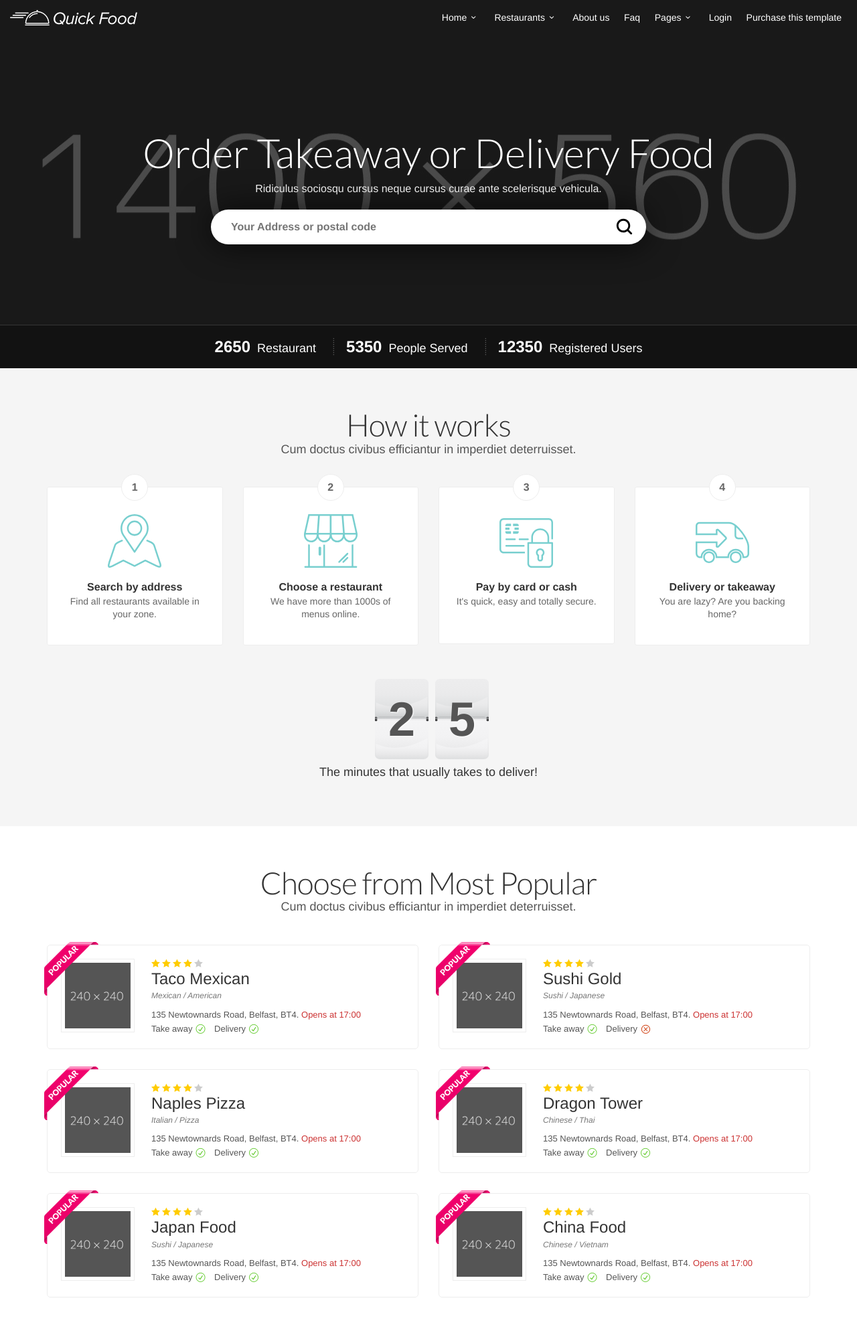
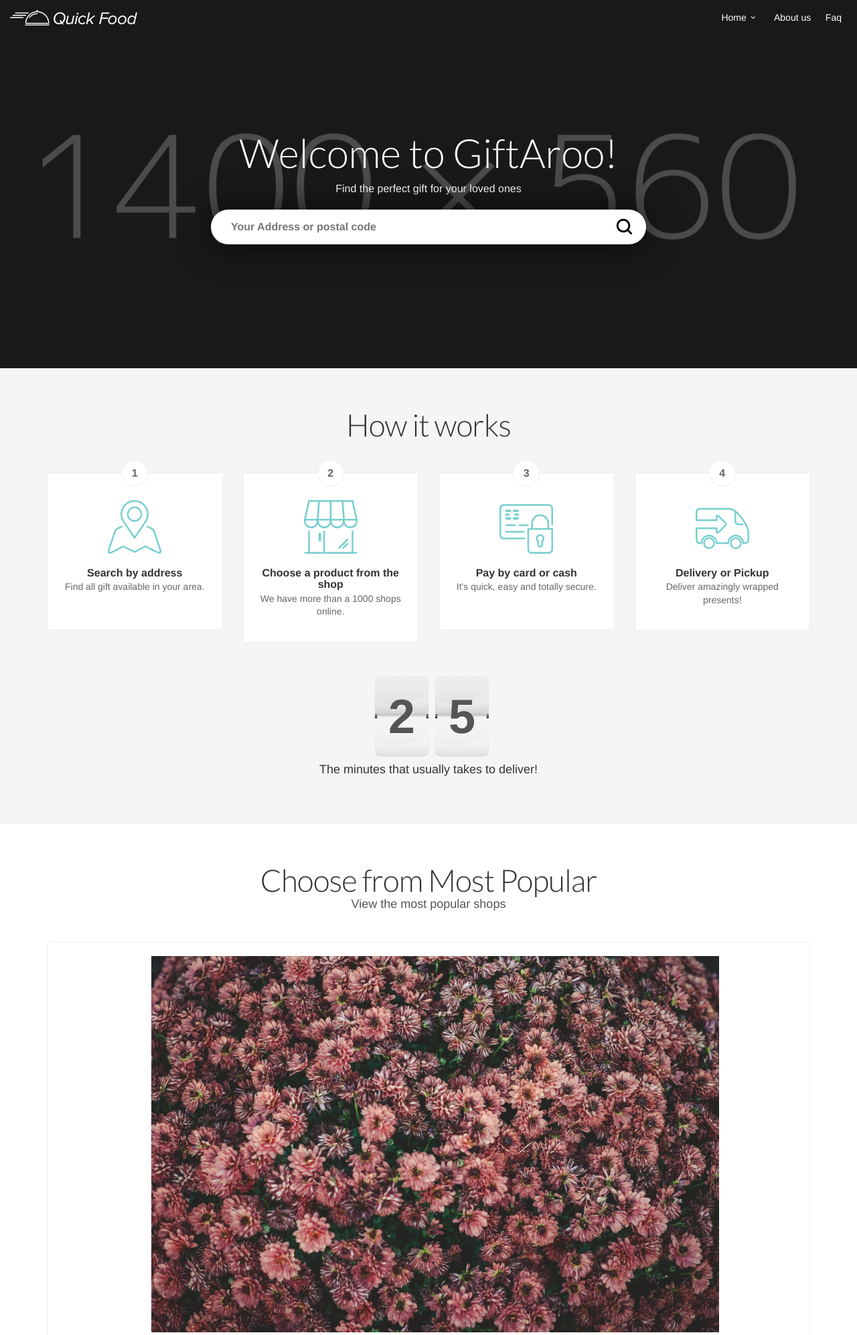
Before and after one commit to Denisglb/giftAroo, a PHP site: page /index_5.html in a window 1280 px wide. Shown: the top 1994 px of the page at 67% size. Run offline with PHP 8.4, Linux system fonts and the light colour scheme.

Commit message:
homepage

```diff
--- a/index.php
+++ b/index.php
@@ -1 +1 @@
-<?php header( 'Location: /index.html' ) ;  ?>
+<?php header( 'Location: /index_5.html' ) ;  ?>
--- a/index_5.html
+++ b/index_5.html
@@ -51,7 +51,7 @@
     <div class="container-fluid">
         <div class="row">
             <div class="col--md-4 col-sm-4 col-xs-4">
-                <a href="index.html" id="logo">
+                <a href="index_5.html" id="logo">
                 <img src="img/logo.png" width="190" height="23" alt="" data-retina="true" class="hidden-xs">
                 <img src="img/logo_mobile.png" width="59" height="23" alt="" data-retina="true" class="hidden-lg hidden-md hidden-sm">
                 </a>
@@ -64,54 +64,11 @@
                 </div>
                 <a href="#" class="open_close" id="close_in"><i class="icon_close"></i></a>
                  <ul>
-                    <li class="submenu">
-                    <a href="javascript:void(0);" class="show-submenu">Home<i class="icon-down-open-mini"></i></a>
-                    <ul>
-                        <li><a href="index.html">Home Video background</a></li>
-                        <li><a href="index_2.html">Home Static image</a></li>
-                        <li><a href="index_3.html">Home Text rotator</a></li>
-                        <li><a href="index_8.html">Home Layer slider</a></li>
-                        <li><a href="index_4.html">Home Cookie bar</a></li>
-                        <li><a href="index_5.html">Home Popup</a></li>
-                        <li><a href="index_6.html">Home Mobile synthetic</a></li>
-                        <li><a href="index_7.html">Top Menu version 2</a></li>
-                    </ul>
-                    </li>
-                    <li class="submenu">
-                    <a href="javascript:void(0);" class="show-submenu">Restaurants<i class="icon-down-open-mini"></i></a>
-                    <ul>
-                        <li><a href="list_page.html">Row listing</a></li>
-                        <li><a href="grid_list.html">Grid listing</a></li>
-                        <li><a href="map_listing.html">Map listing</a></li>
-                        <li><a href="detail_page.html">Restaurant Menu</a></li>
-                        <li><a href="submit_restaurant.html">Submit Restaurant</a></li>
-                        <li><a href="cart.html">Order step 1</a></li>
-                        <li><a href="cart_2.html">Order step 2</a></li>
-                        <li><a href="cart_3.html">Order step 3</a></li>
-                        <li><a href="cart_datepicker.html">Order Date/Time picker</a></li>
-                    </ul>
-                    </li>
+
+                    <li><a href="javascript:void(0);" class="show-submenu">Home<i class="icon-down-open-mini"></i></a></li>
+
                     <li><a href="about.html">About us</a></li>
                     <li><a href="faq.html">Faq</a></li>
-                    <li class="submenu">
-                    <a href="javascript:void(0);" class="show-submenu">Pages<i class="icon-down-open-mini"></i></a>
-                    <ul>
-                        <li><a href="RTL_version/index.html">RTL version</a></li>
-                        <li><a href="admin.html">Admin section</a></li>
-                        <li><a href="submit_driver.html">Submit Driver</a></li>
-                        <li><a href="#0" data-toggle="modal" data-target="#login_2">User Login</a></li>
-                        <li><a href="#0" data-toggle="modal" data-target="#register">User Register</a></li>
-                        <li><a href="detail_page_2.html">Restaurant detail page</a></li>
-                        <li><a href="blog.html">Blog</a></li>
-                        <li><a href="contacts.html">Contacts</a></li>
-                        <li><a href="coming_soon/index.html">Coming soon page</a></li>
-                        <li><a href="shortcodes.html">Shortcodes</a></li>
-                        <li><a href="icon_pack_1.html">Icon pack 1</a></li>
-                        <li><a href="icon_pack_2.html">Icon pack 2</a></li>
-                    </ul>
-                    </li>
-                    <li><a href="#0" data-toggle="modal" data-target="#login_2">Login</a></li>
-                    <li><a href="#0">Purchase this template</a></li>
                 </ul>
             </div><!-- End main-menu -->
             </nav>
@@ -124,11 +81,11 @@
     <section class="parallax-window" id="home" data-parallax="scroll" data-image-src="img/sub_header_home.jpg" data-natural-width="1400" data-natural-height="550">
     <div id="subheader">
         <div id="sub_content">
-            <h1>Order Takeaway or Delivery Food</h1>
+            <h1>Welcome to GiftAroo!</h1>
             <p>
-                Ridiculus sociosqu cursus neque cursus curae ante scelerisque vehicula.
+                Find the perfect gift for your loved ones
             </p>
-            <form method="post" action="list_page.html">
+            <form method="post" action="grid_list.html">
                 <div id="custom-search-input">
                     <div class="input-group ">
                         <input type="text" class=" search-query" placeholder="Your Address or postal code">
@@ -140,13 +97,7 @@
             </form>
         </div><!-- End sub_content -->
     </div><!-- End subheader -->
-    <div id="count" class="hidden-xs">
-        <ul>
-            <li><span class="number">2650</span> Restaurant</li>
-            <li><span class="number">5350</span> People Served</li>
-            <li><span class="number">12350</span> Registered Users</li>
-        </ul>
-    </div>
+
     </section><!-- End section -->
     <!-- End SubHeader ============================================ -->
 
@@ -155,9 +106,6 @@
 
          <div class="main_title">
             <h2 class="nomargin_top" style="padding-top:0">How it works</h2>
-            <p>
-                Cum doctus civibus efficiantur in imperdiet deterruisset.
-            </p>
         </div>
         <div class="row">
             <div class="col-md-3">
@@ -165,16 +113,16 @@
                     <span>1</span>
                     <h3>Search by address</h3>
                     <p>
-                        Find all restaurants available in your zone.
+                        Find all gift available in your area.
                     </p>
                 </div>
             </div>
             <div class="col-md-3">
                 <div class="box_home" id="two">
                     <span>2</span>
-                    <h3>Choose a restaurant</h3>
+                    <h3>Choose a product from the shop</h3>
                     <p>
-                        We have more than 1000s of menus online.
+                        We have more than a 1000 shops online.
                     </p>
                 </div>
             </div>
@@ -190,9 +138,9 @@
             <div class="col-md-3">
                 <div class="box_home" id="four">
                     <span>4</span>
-                    <h3>Delivery or takeaway</h3>
+                    <h3>Delivery or Pickup</h3>
                     <p>
-                        You are lazy? Are you backing home?
+                        Deliver amazingly wrapped presents!
                     </p>
                 </div>
             </div>
@@ -210,321 +158,87 @@
         <div class="main_title">
             <h2 class="nomargin_top">Choose from Most Popular</h2>
             <p>
-                Cum doctus civibus efficiantur in imperdiet deterruisset.
+                View the most popular shops
             </p>
         </div>
 
         <div class="row">
-            <div class="col-md-6">
+            <div class="col-md-12">
                 <a href="detail_page.html" class="strip_list">
-                <div class="ribbon_1">Popular</div>
+
                     <div class="desc">
-                        <div class="thumb_strip">
-                            <img src="img/thumb_restaurant.jpg" alt="">
-                        </div>
-                        <div class="rating">
-                            <i class="icon_star voted"></i><i class="icon_star voted"></i><i class="icon_star voted"></i><i class="icon_star voted"></i><i class="icon_star"></i>
-                        </div>
-                        <h3>Taco Mexican</h3>
-                        <div class="type">
-                            Mexican / American
-                        </div>
-                        <div class="location">
-                            135 Newtownards Road, Belfast, BT4. <span class="opening">Opens at 17:00</span>
-                        </div>
+                            <img src="img/flowers.jpg" width="848" height="1000" alt="" class="img-responsive">
+                        <br>
+                        <center>
+                        <h3>Harrods</h3>
                         <ul>
-                            <li>Take away<i class="icon_check_alt2 ok"></i></li>
-                            <li>Delivery<i class="icon_check_alt2 ok"></i></li>
+                            <li>Get it in 15 - 25 mins<i class="icon_check_alt2 ok"></i></li></center>
                         </ul>
                     </div><!-- End desc-->
                 </a><!-- End strip_list-->
                <a href="detail_page.html" class="strip_list">
-               <div class="ribbon_1">Popular</div>
+
                     <div class="desc">
-                        <div class="thumb_strip">
-                            <img src="img/thumb_restaurant_2.jpg" alt="">
-                        </div>
-                        <div class="rating">
-                            <i class="icon_star voted"></i><i class="icon_star voted"></i><i class="icon_star voted"></i><i class="icon_star voted"></i><i class="icon_star"></i>
-                        </div>
-                        <h3>Naples Pizza</h3>
-                        <div class="type">
-                            Italian / Pizza
-                        </div>
-                        <div class="location">
-                            135 Newtownards Road, Belfast, BT4. <span class="opening">Opens at 17:00</span>
-                        </div>
+                            <img src="img/flowers.jpg" width="848" height="1000" alt="" class="img-responsive">
+                        <br>
+                        <center>
+                        <h3>Harrods</h3>
                         <ul>
-                            <li>Take away<i class="icon_check_alt2 ok"></i></li>
-                            <li>Delivery<i class="icon_check_alt2 ok"></i></li>
+                            <li>Get it in 15 - 25 mins<i class="icon_check_alt2 ok"></i></li></center>
                         </ul>
                     </div><!-- End desc-->
                 </a><!-- End strip_list-->
                 <a href="detail_page.html" class="strip_list">
-                <div class="ribbon_1">Popular</div>
+
                     <div class="desc">
-                        <div class="thumb_strip">
-                            <img src="img/thumb_restaurant_3.jpg" alt="">
-                        </div>
-                        <div class="rating">
-                            <i class="icon_star voted"></i><i class="icon_star voted"></i><i class="icon_star voted"></i><i class="icon_star voted"></i><i class="icon_star"></i>
-                        </div>
-                        <h3>Japan Food</h3>
-                        <div class="type">
-                            Sushi / Japanese
-                        </div>
-                        <div class="location">
-                            135 Newtownards Road, Belfast, BT4. <span class="opening">Opens at 17:00</span>
-                        </div>
+                            <img src="img/flowers.jpg" width="848" height="1000" alt="" class="img-responsive">
+                        <br>
+                        <center>
+                        <h3>Harrods</h3>
                         <ul>
-                            <li>Take away<i class="icon_check_alt2 ok"></i></li>
-                            <li>Delivery<i class="icon_check_alt2 ok"></i></li>
+                            <li>Get it in 15 - 25 mins<i class="icon_check_alt2 ok"></i></li></center>
                         </ul>
                     </div><!-- End desc-->
                 </a><!-- End strip_list-->
             </div><!-- End col-md-6-->
-            <div class="col-md-6">
-                <a href="detail_page.html" class="strip_list">
-                <div class="ribbon_1">Popular</div>
-                    <div class="desc">
-                        <div class="thumb_strip">
-                            <img src="img/thumb_restaurant_4.jpg" alt="">
-                        </div>
-                        <div class="rating">
-                            <i class="icon_star voted"></i><i class="icon_star voted"></i><i class="icon_star voted"></i><i class="icon_star voted"></i><i class="icon_star"></i>
-                        </div>
-                        <h3>Sushi Gold</h3>
-                        <div class="type">
-                            Sushi / Japanese
-                        </div>
-                        <div class="location">
-                            135 Newtownards Road, Belfast, BT4. <span class="opening">Opens at 17:00</span>
-                        </div>
-                        <ul>
-                            <li>Take away<i class="icon_check_alt2 ok"></i></li>
-                            <li>Delivery<i class="icon_close_alt2 no"></i></li>
-                        </ul>
-                    </div><!-- End desc-->
-                </a><!-- End strip_list-->
-                <a href="detail_page.html" class="strip_list">
-                <div class="ribbon_1">Popular</div>
-                    <div class="desc">
-                        <div class="thumb_strip">
-                            <img src="img/thumb_restaurant_5.jpg" alt="">
-                        </div>
-                        <div class="rating">
-                            <i class="icon_star voted"></i><i class="icon_star voted"></i><i class="icon_star voted"></i><i class="icon_star voted"></i><i class="icon_star"></i>
-                        </div>
-                        <h3>Dragon Tower</h3>
-                        <div class="type">
-                            Chinese / Thai
-                        </div>
-                        <div class="location">
-                            135 Newtownards Road, Belfast, BT4. <span class="opening">Opens at 17:00</span>
-                        </div>
-                        <ul>
-                            <li>Take away<i class="icon_check_alt2 ok"></i></li>
-                            <li>Delivery<i class="icon_check_alt2 ok"></i></li>
-                        </ul>
-                    </div><!-- End desc-->
-                </a><!-- End strip_list-->
-                <a href="detail_page.html" class="strip_list">
-                <div class="ribbon_1">Popular</div>
-                    <div class="desc">
-                        <div class="thumb_strip">
-                            <img src="img/thumb_restaurant_6.jpg" alt="">
-                        </div>
-                        <div class="rating">
-                            <i class="icon_star voted"></i><i class="icon_star voted"></i><i class="icon_star voted"></i><i class="icon_star voted"></i><i class="icon_star"></i>
-                        </div>
-                        <h3>China Food</h3>
-                        <div class="type">
-                            Chinese / Vietnam
-                        </div>
-                        <div class="location">
-                            135 Newtownards Road, Belfast, BT4. <span class="opening">Opens at 17:00</span>
-                        </div>
-                        <ul>
-                            <li>Take away<i class="icon_check_alt2 ok"></i></li>
-                            <li>Delivery<i class="icon_check_alt2 ok"></i></li>
-                        </ul>
-                    </div><!-- End desc-->
-                </a><!-- End strip_list-->
-            </div>
+
+
         </div><!-- End row -->
 
         </div><!-- End container -->
         </div><!-- End white_bg -->
 
-       <div class="high_light">
-      	<div class="container">
-      		<h3>Choose from over 2,000 Restaurants</h3>
-            <p>Ridiculus sociosqu cursus neque cursus curae ante scelerisque vehicula.</p>
-            <a href="list_page.html">View all Restaurants</a>
-        </div><!-- End container -->
-      </div><!-- End hight_light -->
 
-    <section class="parallax-window" data-parallax="scroll" data-image-src="img/bg_office.jpg" data-natural-width="1200" data-natural-height="600">
-    <div class="parallax-content">
-        <div class="sub_content">
-            <i class="icon_mug"></i>
-            <h3>We also deliver to your office</h3>
-            <p>
-                Ridiculus sociosqu cursus neque cursus curae ante scelerisque vehicula.
-            </p>
-        </div><!-- End sub_content -->
-    </div><!-- End subheader -->
-    </section><!-- End section -->
     <!-- End Content =============================================== -->
 
 	<div class="container margin_60">
       <div class="main_title margin_mobile">
             <h2 class="nomargin_top">Work with Us</h2>
             <p>
-                Cum doctus civibus efficiantur in imperdiet deterruisset.
+                Join the community!
             </p>
         </div>
       	<div class="row">
             <div class="col-md-4 col-md-offset-2">
             	<a class="box_work" href="submit_restaurant.html">
                 <img src="img/submit_restaurant.jpg" width="848" height="480" alt="" class="img-responsive">
-                <h3>Submit your Restaurant<span>Start to earn customers</span></h3>
-                <p>Lorem ipsum dolor sit amet, ut virtute fabellas vix, no pri falli eloquentiam adversarium. Ea legere labore eam. Et eum sumo ocurreret, eos ei saepe oratio omittantur, legere eligendi partiendo pro te.</p>
+                <h3>Submit your shop<span>Start to earn customers</span></h3>
+                <p>Join GiftAroo and promote your goods with us!! </p>
                 <div class="btn_1">Read more</div>
                 </a>
             </div>
             <div class="col-md-4">
             	<a class="box_work" href="submit_driver.html">
                 <img src="img/delivery.jpg" width="848" height="480" alt="" class="img-responsive">
-				<h3>We are looking for a Driver<span>Start to earn money</span></h3>
-                <p>Lorem ipsum dolor sit amet, ut virtute fabellas vix, no pri falli eloquentiam adversarium. Ea legere labore eam. Et eum sumo ocurreret, eos ei saepe oratio omittantur, legere eligendi partiendo pro te.</p>
+				<h3>We are looking for Gift wrapper<span>Start to earn money</span></h3>
+                <p> Can you wrap gifts in beautiful paper and with a bow?! We want you! </p>
                 <div class="btn_1">Read more</div>
                 </a>
             </div>
       </div><!-- End row -->
     </div><!-- End container -->
 
-    <!-- Footer ================================================== -->
-    <footer>
-    <div class="container">
-        <div class="row">
-            <div class="col-md-4 col-sm-3">
-                <h3>Secure payments with</h3>
-                <p>
-                    <img src="img/cards.png" alt="" class="img-responsive">
-                </p>
-            </div>
-            <div class="col-md-3 col-sm-3">
-                <h3>About</h3>
-                <ul>
-                    <li><a href="about.html">About us</a></li>
-                    <li><a href="faq.html">Faq</a></li>
-                    <li><a href="contacts.html">Contacts</a></li>
-                    <li><a href="#0" data-toggle="modal" data-target="#login_2">Login</a></li>
-                    <li><a href="#0" data-toggle="modal" data-target="#register">Register</a></li>
-                    <li><a href="#0">Terms and conditions</a></li>
-                </ul>
-            </div>
-            <div class="col-md-3 col-sm-3" id="newsletter">
-                <h3>Newsletter</h3>
-                <p>
-                    Join our newsletter to keep be informed about offers and news.
-                </p>
-                <div id="message-newsletter_2">
-                </div>
-                <form method="post" action="assets/newsletter.php" name="newsletter_2" id="newsletter_2">
-                    <div class="form-group">
-                        <input name="email_newsletter_2" id="email_newsletter_2" type="email" value="" placeholder="Your mail" class="form-control">
-                    </div>
-                    <input type="submit" value="Subscribe" class="btn_1" id="submit-newsletter_2">
-                </form>
-            </div>
-            <div class="col-md-2 col-sm-3">
-                <h3>Settings</h3>
-                <div class="styled-select">
-                    <select class="form-control" name="lang" id="lang">
-                        <option value="English" selected>English</option>
-                        <option value="French">French</option>
-                        <option value="Spanish">Spanish</option>
-                        <option value="Russian">Russian</option>
-                    </select>
-                </div>
-                <div class="styled-select">
-                    <select class="form-control" name="currency" id="currency">
-                        <option value="USD" selected>USD</option>
-                        <option value="EUR">EUR</option>
-                        <option value="GBP">GBP</option>
-                        <option value="RUB">RUB</option>
-                    </select>
-                </div>
-            </div>
-        </div><!-- End row -->
-        <div class="row">
-            <div class="col-md-12">
-                <div id="social_footer">
-                    <ul>
-                        <li><a href="#0"><i class="icon-facebook"></i></a></li>
-                        <li><a href="#0"><i class="icon-twitter"></i></a></li>
-                        <li><a href="#0"><i class="icon-google"></i></a></li>
-                        <li><a href="#0"><i class="icon-instagram"></i></a></li>
-                        <li><a href="#0"><i class="icon-pinterest"></i></a></li>
-                        <li><a href="#0"><i class="icon-vimeo"></i></a></li>
-                        <li><a href="#0"><i class="icon-youtube-play"></i></a></li>
-                    </ul>
-                    <p>
-                        © Quick Food 2015
-                    </p>
-                </div>
-            </div>
-        </div><!-- End row -->
-    </div><!-- End container -->
-    </footer>
-    <!-- End Footer =============================================== -->
 
-<div class="layer"></div><!-- Mobile menu overlay mask -->
-
-<!-- Login modal -->
-<div class="modal fade" id="login_2" tabindex="-1" role="dialog" aria-labelledby="myLogin" aria-hidden="true">
-		<div class="modal-dialog">
-			<div class="modal-content modal-popup">
-				<a href="#" class="close-link"><i class="icon_close_alt2"></i></a>
-				<form action="#" class="popup-form" id="myLogin">
-                	<div class="login_icon"><i class="icon_lock_alt"></i></div>
-					<input type="text" class="form-control form-white" placeholder="Username">
-					<input type="text" class="form-control form-white" placeholder="Password">
-					<div class="text-left">
-						<a href="#">Forgot Password?</a>
-					</div>
-					<button type="submit" class="btn btn-submit">Submit</button>
-				</form>
-			</div>
-		</div>
-	</div><!-- End modal -->
-
-<!-- Register modal -->
-<div class="modal fade" id="register" tabindex="-1" role="dialog" aria-labelledby="myRegister" aria-hidden="true">
-		<div class="modal-dialog">
-			<div class="modal-content modal-popup">
-				<a href="#" class="close-link"><i class="icon_close_alt2"></i></a>
-				<form action="#" class="popup-form" id="myRegister">
-                	<div class="login_icon"><i class="icon_lock_alt"></i></div>
-					<input type="text" class="form-control form-white" placeholder="Name">
-					<input type="text" class="form-control form-white" placeholder="Last Name">
-                    <input type="email" class="form-control form-white" placeholder="Email">
-                    <input type="text" class="form-control form-white" placeholder="Password"  id="password1">
-                    <input type="text" class="form-control form-white" placeholder="Confirm password"  id="password2">
-                    <div id="pass-info" class="clearfix"></div>
-					<div class="checkbox-holder text-left">
-						<div class="checkbox">
-							<input type="checkbox" value="accept_2" id="check_2" name="check_2" />
-							<label for="check_2"><span>I Agree to the <strong>Terms &amp; Conditions</strong></span></label>
-						</div>
-					</div>
-					<button type="submit" class="btn btn-submit">Register</button>
-				</form>
-			</div>
-		</div>
-	</div><!-- End Register modal -->
 
 <!-- COMMON SCRIPTS -->
 <script src="js/jquery-2.2.4.min.js"></script>
```
Also changed, not shown: img/flowers.jpg (added).
